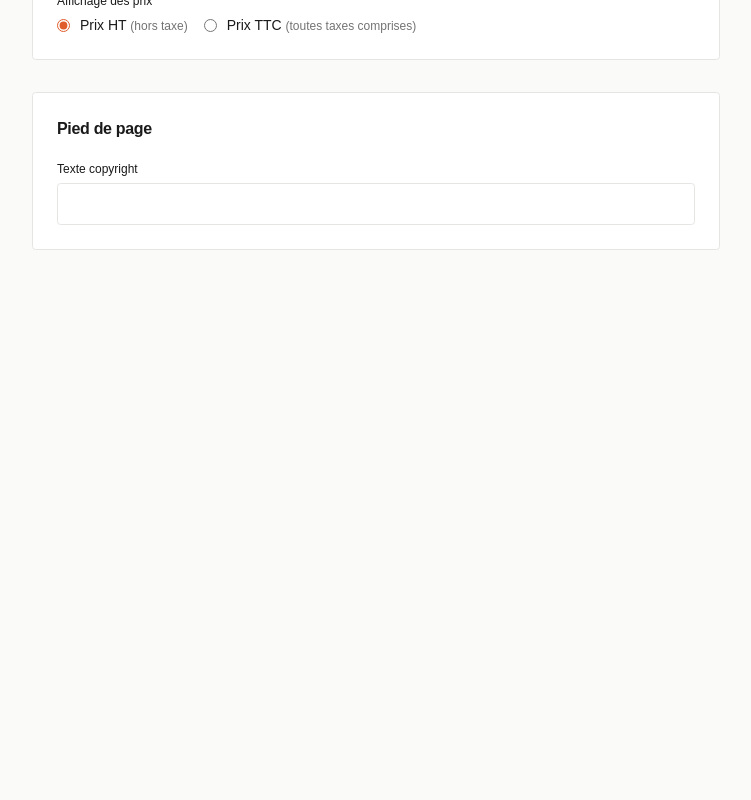
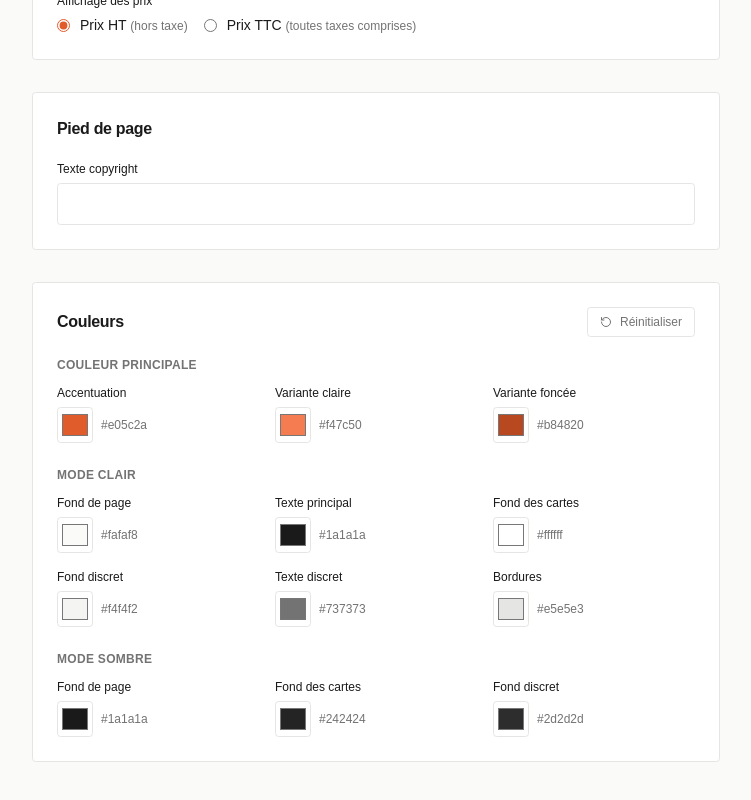
Before and after one commit to SlimaneLAMI/stockalerte, a Next.js app: page /admin/parametres in a window 1280 px wide. Shown: the part 1667-2467 px from the top of the page, without its empty margins (248-999 px from the left). Before the commit the page ends 1957 px from the top, so only its background shows below. Built offline with nearby package versions, Linux system fonts and the light colour scheme; no server answers; the database is empty; sample sign-in values are in the browser's storage; a web font is replaced by a local one.

Commit message:
feat: personnalisation des couleurs dans les paramètres admin

```diff
--- a/app/admin/parametres/page.js
+++ b/app/admin/parametres/page.js
@@ -1,13 +1,32 @@
 'use client';
 import { useEffect, useState } from 'react';
-import { Loader2 } from 'lucide-react';
+import { Loader2, RotateCcw } from 'lucide-react';
 import { toast } from 'sonner';
 import CloudinaryUpload from '@/components/admin/CloudinaryUpload';
+import { COLOR_DEFAULTS } from '@/lib/colorDefaults';
 
 const inp = "w-full px-3 py-2.5 text-sm rounded-sm border outline-none focus:border-[var(--orange)] bg-[var(--card)]";
 const inpStyle = { borderColor: 'var(--border)', color: 'var(--foreground)' };
 const label = "block text-xs font-medium mb-1.5";
 const labelStyle = { color: 'var(--foreground)' };
+
+function ColorPicker({ label: lbl, value, onChange }) {
+  return (
+    <div className="flex flex-col gap-1.5">
+      <label className="text-xs font-medium" style={{ color: 'var(--foreground)' }}>{lbl}</label>
+      <div className="flex items-center gap-2">
+        <input
+          type="color"
+          value={value}
+          onChange={e => onChange(e.target.value)}
+          className="w-9 h-9 rounded-sm border cursor-pointer p-0.5 bg-transparent"
+          style={{ borderColor: 'var(--border)' }}
+        />
+        <span className="text-xs font-mono" style={{ color: 'var(--muted-foreground)' }}>{value}</span>
+      </div>
+    </div>
+  );
+}
 
 function Section({ title, children }) {
   return (
@@ -29,6 +48,7 @@ export default function ParametresPage() {
     show_prices: true,
     price_mode: 'HT',
     show_condition: true,
+    ...COLOR_DEFAULTS,
   });
   const [saving, setSaving] = useState(false);
 
@@ -217,8 +237,66 @@ export default function ParametresPage() {
             <label className={label} style={labelStyle}>Texte copyright</label>
             <input value={settings.footer_text} onChange={e => setSettings(p => ({ ...p, footer_text: e.target.value }))} className={inp} style={inpStyle} />
           </div>
+        </Section>
 
-        </Section>
+        <section className="p-6 rounded-sm border border-[var(--border)] bg-[var(--card)]">
+          <div className="flex items-center justify-between mb-5">
+            <h2 className="font-display font-bold text-base" style={{ color: 'var(--foreground)' }}>Couleurs</h2>
+            <button
+              type="button"
+              onClick={() => setSettings(p => ({ ...p, ...COLOR_DEFAULTS }))}
+              className="flex items-center gap-2 px-3 py-1.5 rounded-sm text-xs border transition-colors hover:bg-[var(--muted)]"
+              style={{ borderColor: 'var(--border)', color: 'var(--muted-foreground)' }}
+            >
+              <RotateCcw size={12} /> Réinitialiser
+            </button>
+          </div>
+          <div className="flex flex-col gap-6">
+
+            <div>
+              <p className="text-xs font-semibold uppercase tracking-wide mb-3" style={{ color: 'var(--muted-foreground)' }}>Couleur principale</p>
+              <div className="grid sm:grid-cols-3 gap-4">
+                {[
+                  { key: 'color_orange',       lbl: 'Accentuation' },
+                  { key: 'color_orange_light',  lbl: 'Variante claire' },
+                  { key: 'color_orange_dark',   lbl: 'Variante foncée' },
+                ].map(({ key, lbl }) => (
+                  <ColorPicker key={key} label={lbl} value={settings[key]} onChange={v => setSettings(p => ({ ...p, [key]: v }))} />
+                ))}
+              </div>
+            </div>
+
+            <div>
+              <p className="text-xs font-semibold uppercase tracking-wide mb-3" style={{ color: 'var(--muted-foreground)' }}>Mode clair</p>
+              <div className="grid sm:grid-cols-3 gap-4">
+                {[
+                  { key: 'color_background',  lbl: 'Fond de page' },
+                  { key: 'color_foreground',  lbl: 'Texte principal' },
+                  { key: 'color_card',        lbl: 'Fond des cartes' },
+                  { key: 'color_muted',       lbl: 'Fond discret' },
+                  { key: 'color_muted_fg',    lbl: 'Texte discret' },
+                  { key: 'color_border',      lbl: 'Bordures' },
+                ].map(({ key, lbl }) => (
+                  <ColorPicker key={key} label={lbl} value={settings[key]} onChange={v => setSettings(p => ({ ...p, [key]: v }))} />
+                ))}
+              </div>
+            </div>
+
+            <div>
+              <p className="text-xs font-semibold uppercase tracking-wide mb-3" style={{ color: 'var(--muted-foreground)' }}>Mode sombre</p>
+              <div className="grid sm:grid-cols-3 gap-4">
+                {[
+                  { key: 'color_dark_bg',    lbl: 'Fond de page' },
+                  { key: 'color_dark_card',  lbl: 'Fond des cartes' },
+                  { key: 'color_dark_muted', lbl: 'Fond discret' },
+                ].map(({ key, lbl }) => (
+                  <ColorPicker key={key} label={lbl} value={settings[key]} onChange={v => setSettings(p => ({ ...p, [key]: v }))} />
+                ))}
+              </div>
+            </div>
+
+          </div>
+        </section>
       </div>
     </form>
   );
--- a/app/layout.js
+++ b/app/layout.js
@@ -1,5 +1,8 @@
 import './globals.css';
 import { startKeepAlive } from '@/lib/keepAlive';
+import { connectDB } from '@/lib/mongodb';
+import SiteSettings from '@/models/SiteSettings';
+import { COLOR_KEYS, buildColorStyle } from '@/lib/colorDefaults';
 
 startKeepAlive();
 
@@ -41,7 +44,20 @@ export const metadata = {
   },
 };
 
-export default function RootLayout({ children }) {
+async function getColorStyle() {
+  try {
+    await connectDB();
+    const rows = await SiteSettings.find({ key: { $in: COLOR_KEYS } }).lean();
+    const colors = {};
+    rows.forEach(r => { colors[r.key] = r.value; });
+    return buildColorStyle(colors);
+  } catch {
+    return '';
+  }
+}
+
+export default async function RootLayout({ children }) {
+  const colorStyle = await getColorStyle();
   return (
     <html lang="fr" suppressHydrationWarning>
       <head>
@@ -50,6 +66,7 @@ export default function RootLayout({ children }) {
           href="https://api.fontshare.com/v2/css?f[]=cabinet-grotesk@800,700,500,400&f[]=satoshi@700,500,400&display=swap"
           rel="stylesheet"
         />
+        {colorStyle && <style dangerouslySetInnerHTML={{ __html: colorStyle }} />}
       </head>
       <body suppressHydrationWarning>{children}</body>
     </html>
--- /dev/null
+++ b/lib/colorDefaults.js
@@ -0,0 +1,62 @@
+export const COLOR_DEFAULTS = {
+  color_orange:       '#e05c2a',
+  color_orange_light: '#f47c50',
+  color_orange_dark:  '#b84820',
+  color_background:   '#fafaf8',
+  color_foreground:   '#1a1a1a',
+  color_card:         '#ffffff',
+  color_muted:        '#f4f4f2',
+  color_muted_fg:     '#737373',
+  color_border:       '#e5e5e3',
+  color_dark_bg:      '#1a1a1a',
+  color_dark_card:    '#242424',
+  color_dark_muted:   '#2d2d2d',
+};
+
+export const COLOR_KEYS = Object.keys(COLOR_DEFAULTS);
+
+export function buildColorStyle(colors) {
+  const g = (key) => colors[key] || COLOR_DEFAULTS[key];
+  return `
+:root {
+  --orange: ${g('color_orange')};
+  --orange-light: ${g('color_orange_light')};
+  --orange-dark: ${g('color_orange_dark')};
+  --background: ${g('color_background')};
+  --foreground: ${g('color_foreground')};
+  --card: ${g('color_card')};
+  --card-foreground: ${g('color_foreground')};
+  --popover: ${g('color_card')};
+  --popover-foreground: ${g('color_foreground')};
+  --primary: ${g('color_foreground')};
+  --secondary: ${g('color_muted')};
+  --secondary-foreground: ${g('color_foreground')};
+  --muted: ${g('color_muted')};
+  --muted-foreground: ${g('color_muted_fg')};
+  --accent: ${g('color_muted')};
+  --accent-foreground: ${g('color_foreground')};
+  --border: ${g('color_border')};
+  --input: ${g('color_border')};
+  --ring: ${g('color_foreground')};
+  --sidebar: ${g('color_background')};
+  --sidebar-foreground: ${g('color_foreground')};
+  --sidebar-primary: ${g('color_foreground')};
+  --sidebar-accent: ${g('color_muted')};
+  --sidebar-border: ${g('color_border')};
+}
+.dark {
+  --orange: ${g('color_orange')};
+  --orange-light: ${g('color_orange_light')};
+  --orange-dark: ${g('color_orange_dark')};
+  --background: ${g('color_dark_bg')};
+  --card: ${g('color_dark_card')};
+  --card-foreground: #fafaf8;
+  --popover: ${g('color_dark_card')};
+  --popover-foreground: #fafaf8;
+  --muted: ${g('color_dark_muted')};
+  --secondary: ${g('color_dark_muted')};
+  --accent: ${g('color_dark_muted')};
+  --sidebar: ${g('color_dark_bg')};
+  --sidebar-accent: ${g('color_dark_muted')};
+}`.trim();
+}
```
